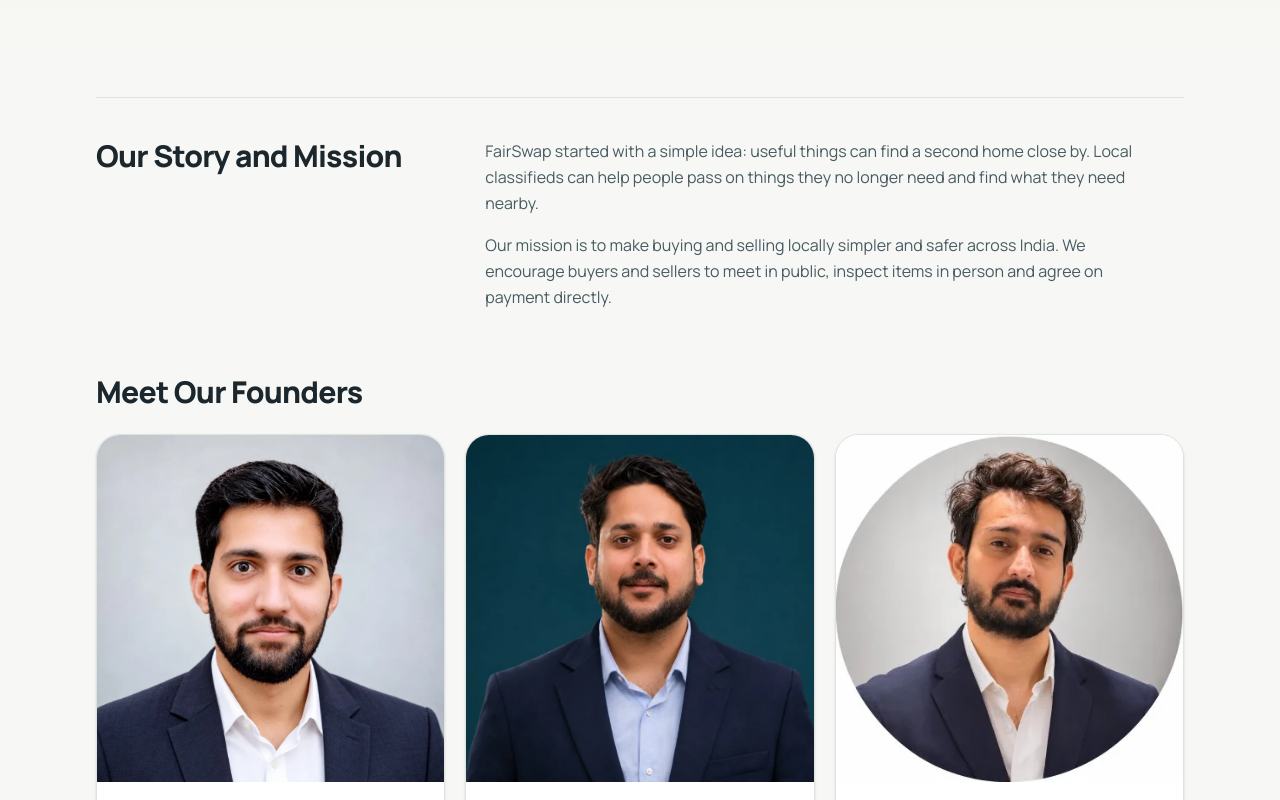
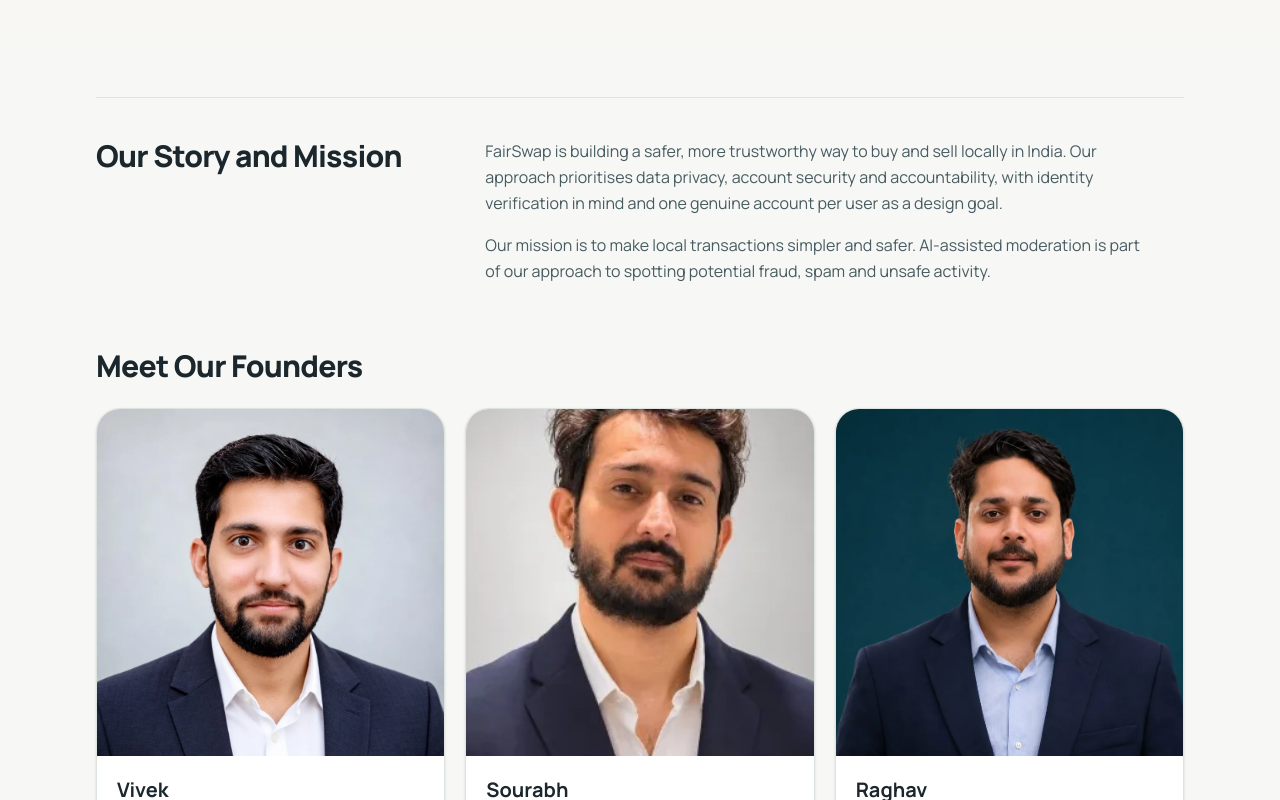
Before and after one commit to vivek2310sharma/FairSwap-Web, a Next.js app: page /about in a window 1280 px wide. Shown: the part 320-1120 px from the top of the page. Built offline with nearby package versions, Linux system fonts and the light colour scheme; no server answers.

Commit message:
fix(web): correct founder portraits and sharpen About mission copy (#368)

```diff
--- a/src/app/about/page.tsx
+++ b/src/app/about/page.tsx
@@ -12,8 +12,8 @@ export const metadata: Metadata = {
 
 const founders = [
   { name: "Vivek", role: "Director & Founder", photo: "vivek.webp", linkedIn: "https://www.linkedin.com/in/vivek2310sharma/" },
-  { name: "Sourabh", role: "CEO & Co-Founder", photo: "sourabh.webp", linkedIn: "https://www.linkedin.com/in/sourabh-sharma-6622071aa/" },
-  { name: "Raghav", role: "CTO & Co-Founder", photo: "raghav.webp", linkedIn: "https://www.linkedin.com/in/raghav-marwah-72b46b13a/" },
+  { name: "Sourabh", role: "CEO & Co-Founder", photo: "raghav.webp", linkedIn: "https://www.linkedin.com/in/sourabh-sharma-6622071aa/" },
+  { name: "Raghav", role: "CTO & Co-Founder", photo: "sourabh.webp", linkedIn: "https://www.linkedin.com/in/raghav-marwah-72b46b13a/" },
 ];
 
 const teamSections = [
@@ -64,14 +64,15 @@ export default function AboutPage() {
             <h2 id="story-heading" className={sectionHeading}>Our Story and Mission</h2>
             <div className="max-w-2xl space-y-4 leading-relaxed text-muted">
               <p>
-                FairSwap started with a simple idea: useful things can find a
-                second home close by. Local classifieds can help people pass on
-                things they no longer need and find what they need nearby.
+                FairSwap is building a safer, more trustworthy way to buy and
+                sell locally in India. Our approach prioritises data privacy,
+                account security and accountability, with identity verification
+                in mind and one genuine account per user as a design goal.
               </p>
               <p>
-                Our mission is to make buying and selling locally simpler and
-                safer across India. We encourage buyers and sellers to meet in
-                public, inspect items in person and agree on payment directly.
+                Our mission is to make local transactions simpler and safer.
+                AI-assisted moderation is part of our approach to spotting
+                potential fraud, spam and unsafe activity.
               </p>
             </div>
           </section>
@@ -81,13 +82,14 @@ export default function AboutPage() {
             <ol role="list" className="mt-6 grid gap-5 sm:grid-cols-3">
               {founders.map(({ name, role, photo, linkedIn }) => (
                 <li key={name} className="overflow-hidden rounded-3xl border border-border bg-card shadow-sm">
-                  <div className="relative aspect-square bg-surface">
+                  <div className="relative aspect-square overflow-hidden bg-surface">
                     <Image
                       src={`/images/team/${photo}`}
                       alt={`Portrait of ${name}`}
                       fill
                       sizes="(min-width: 1152px) 350px, (min-width: 640px) 33vw, calc(100vw - 32px)"
-                      className="object-cover object-top"
+                      // Crop out the circular border baked into Sourabh’s source photo.
+                      className={photo === "raghav.webp" ? "scale-[1.45] object-cover" : "object-cover object-top"}
                     />
                   </div>
                   <div className="p-5">
```
Also changed, not shown: 1 other file (tests, documents, lock files or other folders).
